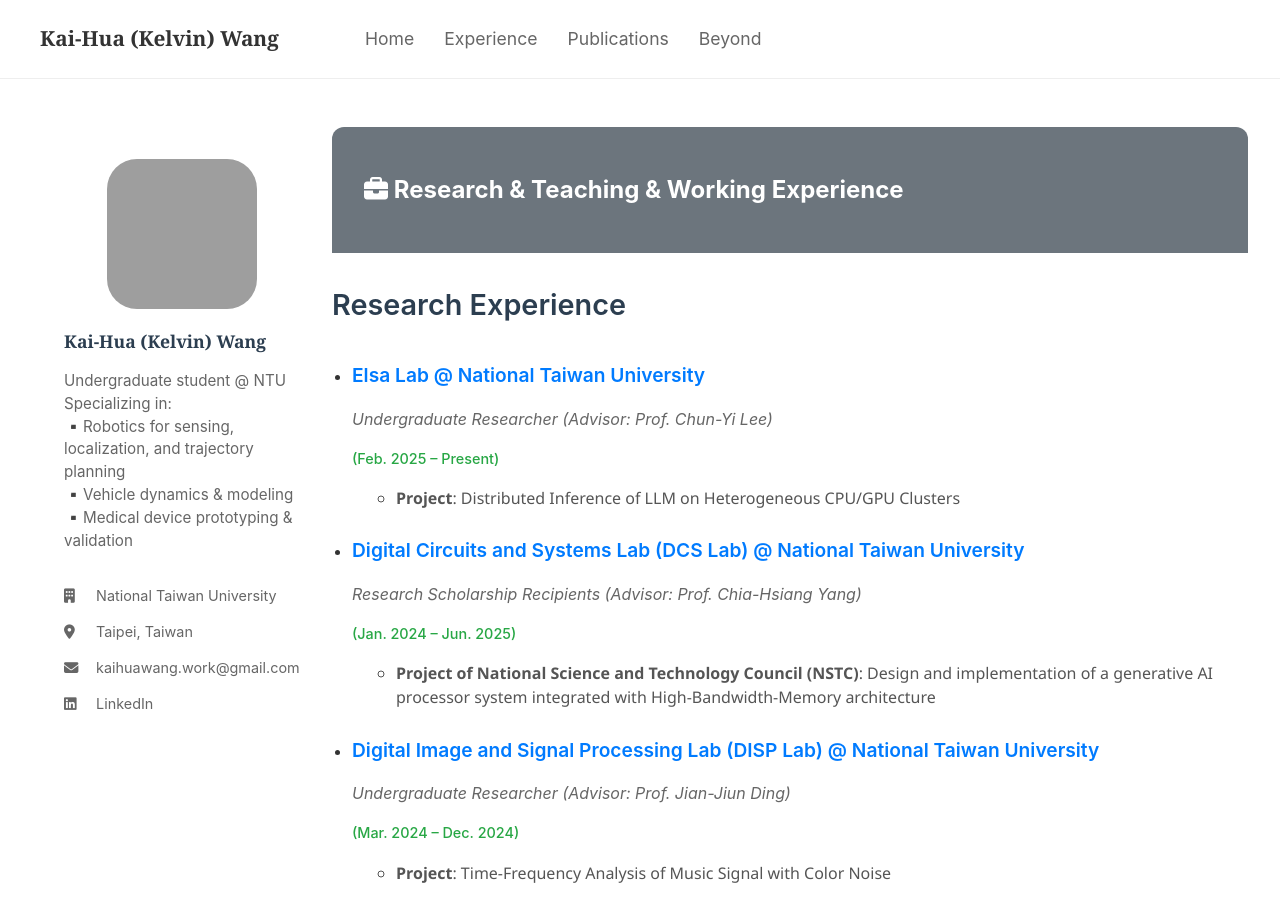
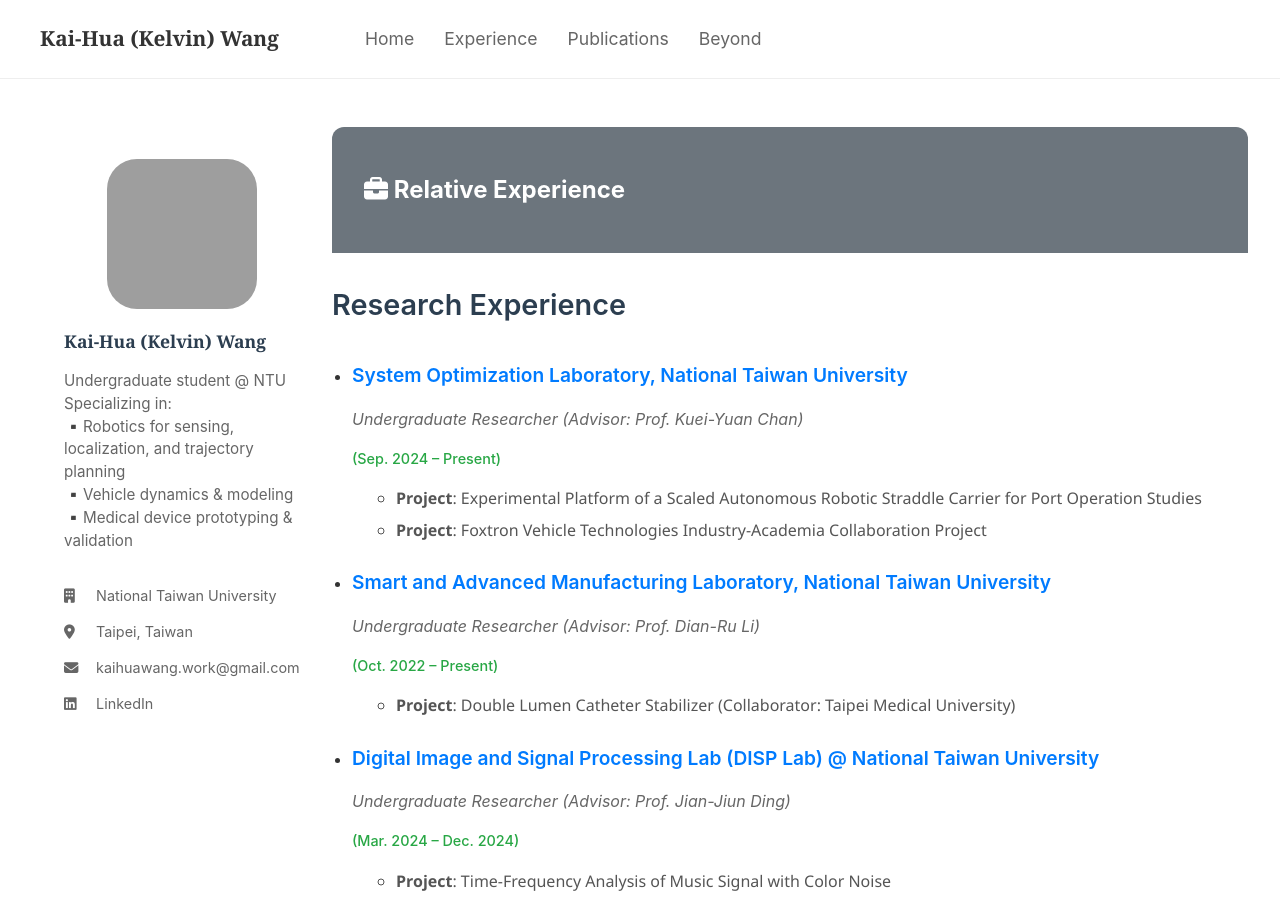
Before and after one commit to Kelvin1106/Kelvin1106.github.io, a Jekyll site: the page built from pages/experience.md, in a window 1280 px wide and 900 px high. Built offline with Jekyll 4.4.1, drawn with Linux system fonts in a browser that asks for light colours; grey boxes are pictures that could not be loaded.

Commit message:
Update experience.md

```diff
--- a/pages/experience.md
+++ b/pages/experience.md
@@ -251,7 +251,7 @@ ul {
   <!-- Main Content -->
   <main class="experience-content">
     <div class="experience-content-header">
-      <h2><i class="fa-solid fa-briefcase"></i> Research & Teaching & Working Experience</h2>
+      <h2><i class="fa-solid fa-briefcase"></i> Relative Experience</h2>
     </div>
 
     <!-- <nav class="experience-section-nav">
@@ -268,13 +268,16 @@ ul {
         <li>
             <div class="experience-item">
                 <div class="experience-header">
-                    <h4 class="position-title">Elsa Lab @ National Taiwan University</h4>
-                    <p class="company-info">Undergraduate Researcher (Advisor: Prof. Chun-Yi Lee)</p>
-                    <p class="duration">(Feb. 2025 – Present)</p>
+                    <h4 class="position-title">System Optimization Laboratory, National Taiwan University</h4>
+                    <p class="company-info">Undergraduate Researcher (Advisor: Prof. Kuei-Yuan Chan)</p>
+                    <p class="duration">(Sep. 2024 – Present)</p>
                 </div>
                 <div class="experience-description">
                     <ul>
-                        <li class="project-item"><strong>Project</strong>: Distributed Inference of LLM on Heterogeneous CPU/GPU Clusters</li>
+                        <li class="project-item"><strong>Project</strong>: Experimental Platform of a Scaled Autonomous Robotic Straddle Carrier for Port Operation Studies</li>
+                    </ul>
+                    <ul>
+                        <li class="project-item"><strong>Project</strong>: Foxtron Vehicle Technologies Industry-Academia Collaboration Project</li>
                     </ul>
                 </div>
             </div>
@@ -282,13 +285,13 @@ ul {
         <li>
             <div class="experience-item">
                 <div class="experience-header">
-                    <h4 class="position-title">Digital Circuits and Systems Lab (DCS Lab) @ National Taiwan University</h4>
-                    <p class="company-info">Research Scholarship Recipients (Advisor: Prof. Chia-Hsiang Yang)</p>
-                    <p class="duration">(Jan. 2024 – Jun. 2025)</p>
+                    <h4 class="position-title">Smart and Advanced Manufacturing Laboratory, National Taiwan University</h4>
+                    <p class="company-info">Undergraduate Researcher (Advisor: Prof. Dian-Ru Li)</p>
+                    <p class="duration">(Oct. 2022 – Present)</p>
                 </div>
                 <div class="experience-description">
                     <ul>
-                        <li class="project-item"><strong>Project of National Science and Technology Council (NSTC)</strong>: Design and implementation of a generative AI processor system integrated with High-Bandwidth-Memory architecture</li>
+                        <li class="project-item"><strong>Project</strong>: Double Lumen Catheter Stabilizer (Collaborator: Taipei Medical University)</li>
                     </ul>
                 </div>
             </div>
```
